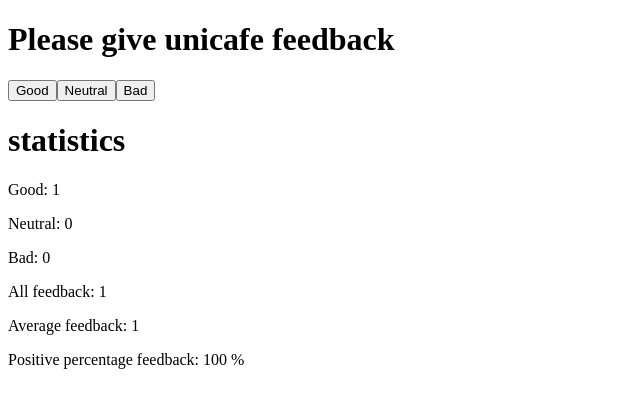
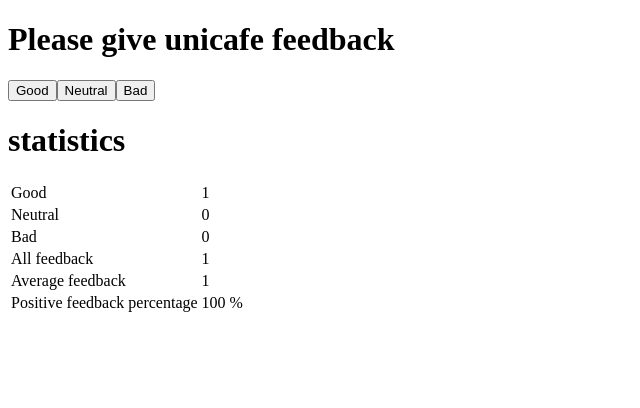
Before and after one commit to RichardvLeeuwen/FullstackDevelopment2022, a React (Create React App) app in the folder Part1/unicafe/: page / in a window 1280 px wide. Both pictures are taken after a click on the button "Good". Shown: the top 408 px of the page, without its empty margins (0-640 px from the left). Built offline with nearby package versions, Linux system fonts and the light colour scheme.

Commit message:
Finished 1.11

```diff
--- a/Part1/unicafe/src/App.js
+++ b/Part1/unicafe/src/App.js
@@ -16,18 +16,17 @@
 
 const StatisticsLine = ({type, amount}) => {
   return (
-    <div>
-      <p>{type}: {amount}</p>
-    </div>
+    <tr>
+      <td>{type}</td>
+      <td>{amount}</td>
+    </tr>
   )
 }
 
 const TotalFeedback = ({good, neutral, bad}) => {
   const type = 'All feedback'
   return (
-    <div>
     <StatisticsLine type={type} amount={good+neutral+bad}/>
-    </div>
   )
 }
 
@@ -40,22 +39,18 @@
   const type = 'Average feedback'
 
   return (
-    <div>
     <StatisticsLine type={type} amount={averageScore}/>
-    </div>
   )
 }
 
 const PostiveFeedbackPercentage = ({good, neutral, bad}) => {
   const total = good+neutral+bad
   const positiveScore = (good/(total))*100
-  const type = 'Positive percentage feedback'
+  const type = 'Positive feedback percentage'
   const amount = positiveScore + ' %'
 
   return (
-    <div>
     <StatisticsLine type={type} amount={amount}/>
-    </div>
   )
 }
 
@@ -75,12 +70,16 @@
   return (
     <div>
       <Header header={statTitle}/>
+      <table>
+        <tbody>
           <StatisticsLine type={feedbackTypes[0]} amount={good}/>
           <StatisticsLine type={feedbackTypes[1]} amount={neutral}/>
           <StatisticsLine type={feedbackTypes[2]} amount={bad}/>
           <TotalFeedback good={good} neutral={neutral} bad={bad}/>
           <AverageFeedback good={good} neutral={neutral} bad={bad}/>
           <PostiveFeedbackPercentage good={good} neutral={neutral} bad={bad}/>
+        </tbody>
+      </table>
     </div>
   )
 }
```
Lines whose indentation alone changed are shown as unchanged.
